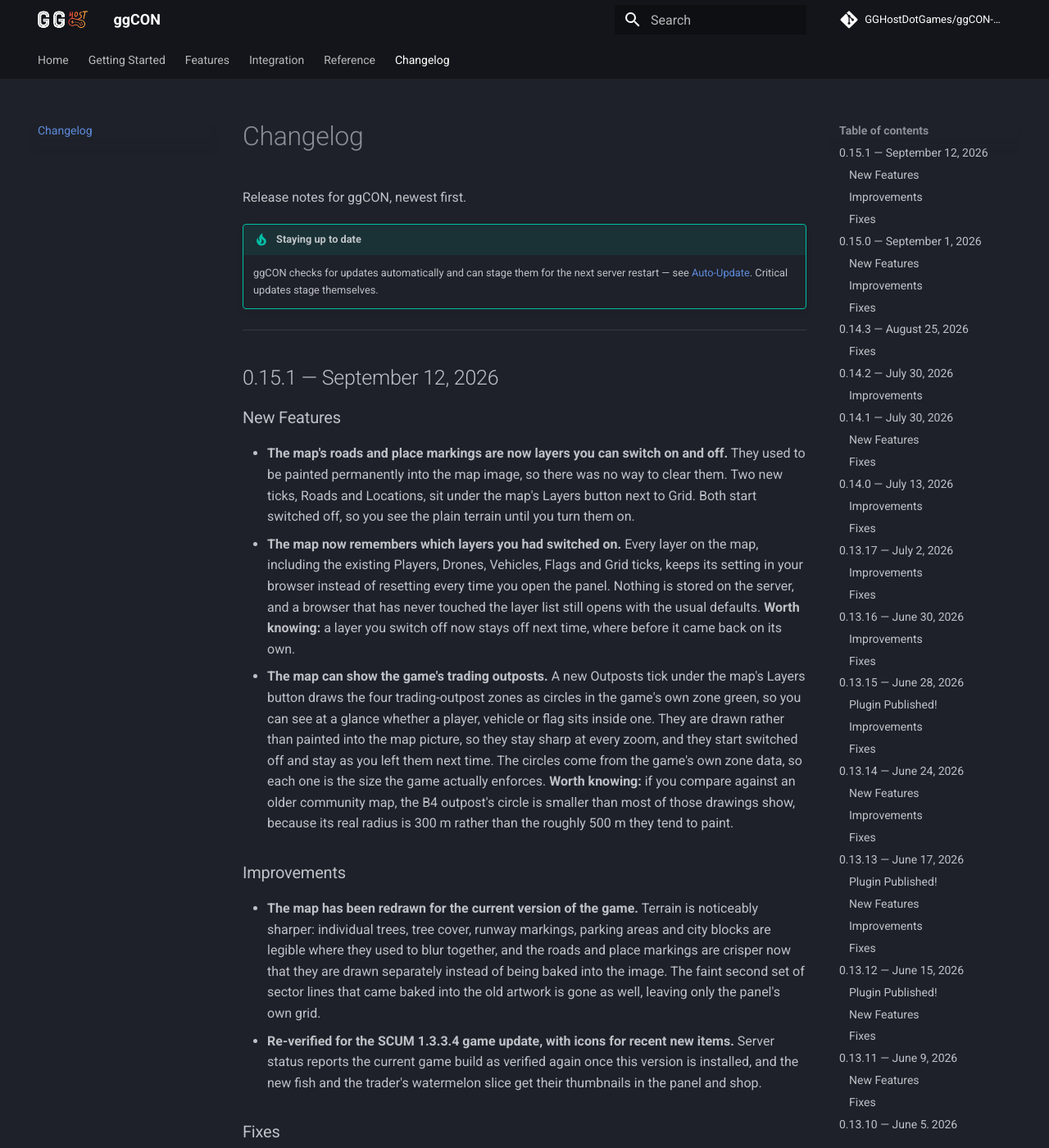
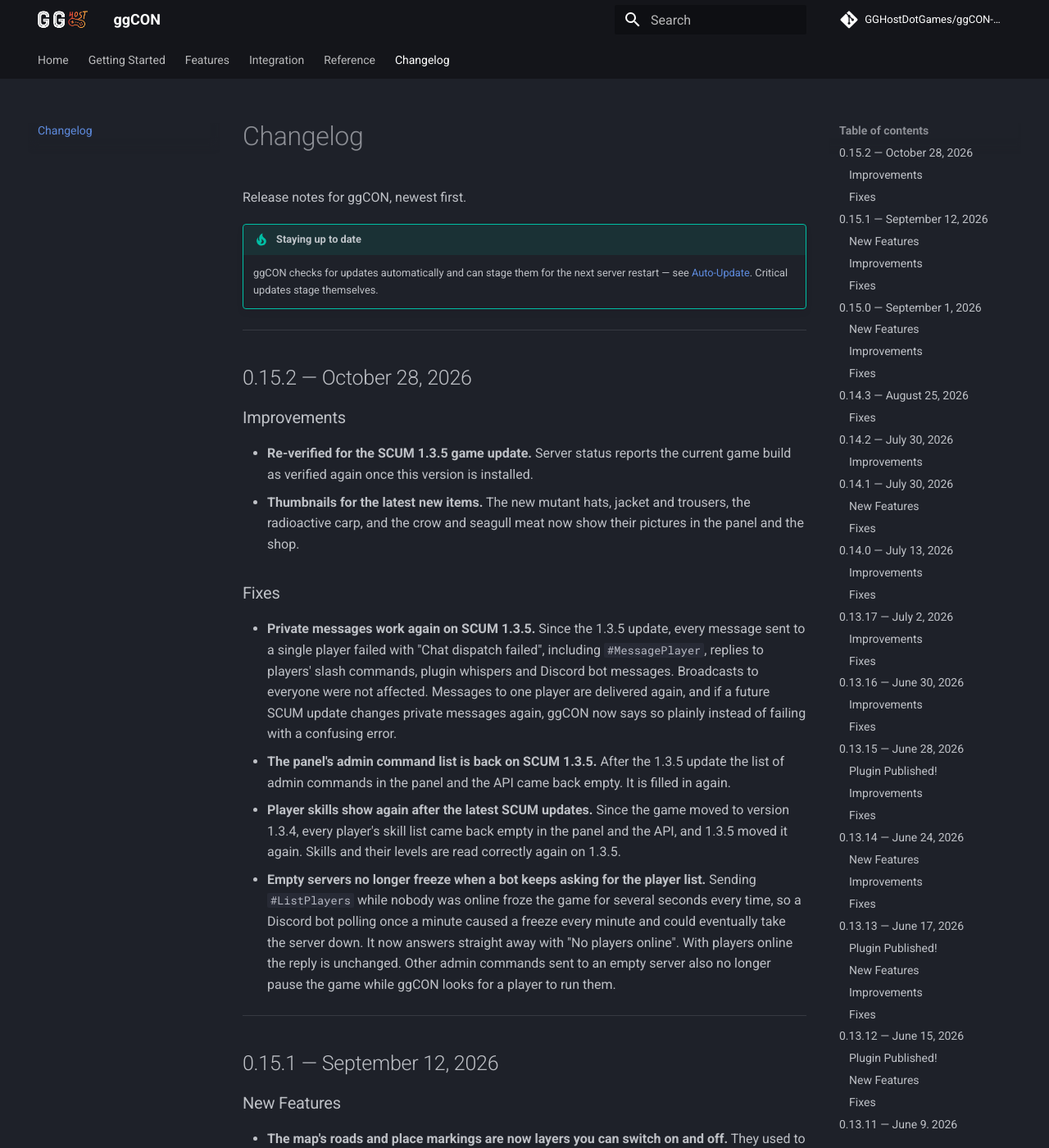
Before and after one commit to GGHostDotGames/ggCON-docs, an MkDocs documentation site: the page built from docs/changelog.md, in a window 1280 px wide and 1400 px high. Shown: the whole window at 82% size. Built offline with MkDocs 1.6.1 and Material for MkDocs 9.7.7, drawn with Linux system fonts in a browser that asks for light colours; comment, search, counter and statistics services are not loaded.

Commit message:
Changelog: v0.15.2
Co-Authored-By: Claude <noreply@anthropic.com>

```diff
--- a/docs/changelog.md
+++ b/docs/changelog.md
@@ -4,6 +4,20 @@ Release notes for ggCON, newest first.
 
 !!! tip "Staying up to date"
     ggCON checks for updates automatically and can stage them for the next server restart — see [Auto-Update](auto-update.md). Critical updates stage themselves.
+
+---
+
+## 0.15.2 — October 28, 2026
+
+### Improvements
+- **Re-verified for the SCUM 1.3.5 game update.** Server status reports the current game build as verified again once this version is installed.
+- **Thumbnails for the latest new items.** The new mutant hats, jacket and trousers, the radioactive carp, and the crow and seagull meat now show their pictures in the panel and the shop.
+
+### Fixes
+- **Private messages work again on SCUM 1.3.5.** Since the 1.3.5 update, every message sent to a single player failed with "Chat dispatch failed", including `#MessagePlayer`, replies to players' slash commands, plugin whispers and Discord bot messages. Broadcasts to everyone were not affected. Messages to one player are delivered again, and if a future SCUM update changes private messages again, ggCON now says so plainly instead of failing with a confusing error.
+- **The panel's admin command list is back on SCUM 1.3.5.** After the 1.3.5 update the list of admin commands in the panel and the API came back empty. It is filled in again.
+- **Player skills show again after the latest SCUM updates.** Since the game moved to version 1.3.4, every player's skill list came back empty in the panel and the API, and 1.3.5 moved it again. Skills and their levels are read correctly again on 1.3.5.
+- **Empty servers no longer freeze when a bot keeps asking for the player list.** Sending `#ListPlayers` while nobody was online froze the game for several seconds every time, so a Discord bot polling once a minute caused a freeze every minute and could eventually take the server down. It now answers straight away with "No players online". With players online the reply is unchanged. Other admin commands sent to an empty server also no longer pause the game while ggCON looks for a player to run them.
 
 ---
 
```
